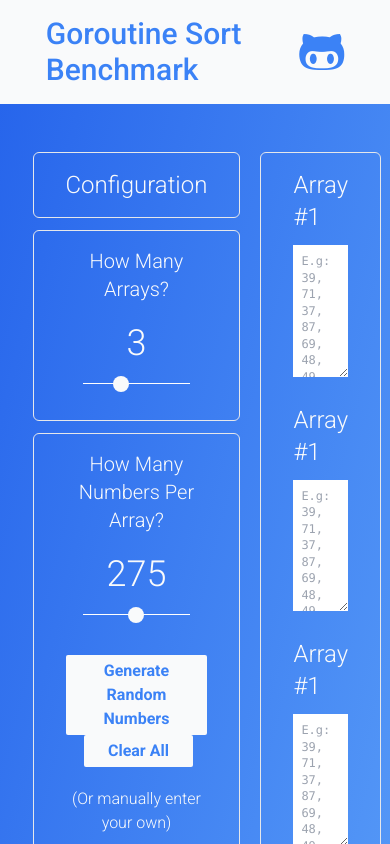
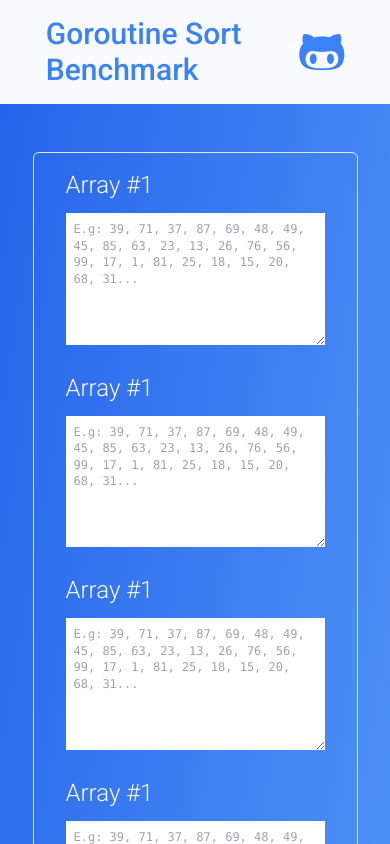
Before and after one commit to shah-a/few2.3-04-final-project, a React (Vite) app: page / in a window 390 px wide. Shown: the top 844 px of the page. Built offline with nearby package versions, Linux system fonts and the light colour scheme.

Commit message:
Add: responsive layout for small screens

```diff
--- a/src/components/App.jsx
+++ b/src/components/App.jsx
@@ -6,9 +6,9 @@ import Footer from './Footer';
 const App = () => (
   <div className="App min-h-screen flex flex-col bg-gradient-to-tl from-blue-400 to-blue-600 items-center">
     <Header />
-    <main className="my-12 w-5/6 max-w-6xl flex flex-row items-start space-x-5">
+    <main className="my-12 w-5/6 max-w-lg md:max-w-6xl md:flex md:flex-row-reverse md:items-start md:space-x-5 md:space-x-reverse">
+      <ArrayList />
       <ConfigList />
-      <ArrayList />
     </main>
     <Footer />
   </div>
--- a/src/components/ConfigList/ArrayInput/index.jsx
+++ b/src/components/ConfigList/ArrayInput/index.jsx
@@ -17,7 +17,7 @@ const ArrayInput = () => {
           onChange={(e) => setSlider(e.target.value)}
         />
       </label>
-      <div className="space-x-1">
+      <div className="flex flex-col items-center space-y-1">
         <button type="button">Generate Random Numbers</button>
         <button type="button">Clear All</button>
       </div>
--- a/src/index.css
+++ b/src/index.css
@@ -25,6 +25,12 @@
 @layer components {
   .outline {
     @apply border rounded-md px-8 py-4 space-y-5;
+  }
+
+  @media screen and (max-width: 767px) {
+    .ArrayList {
+      @apply mb-3;
+    }
   }
 
   button {
```
